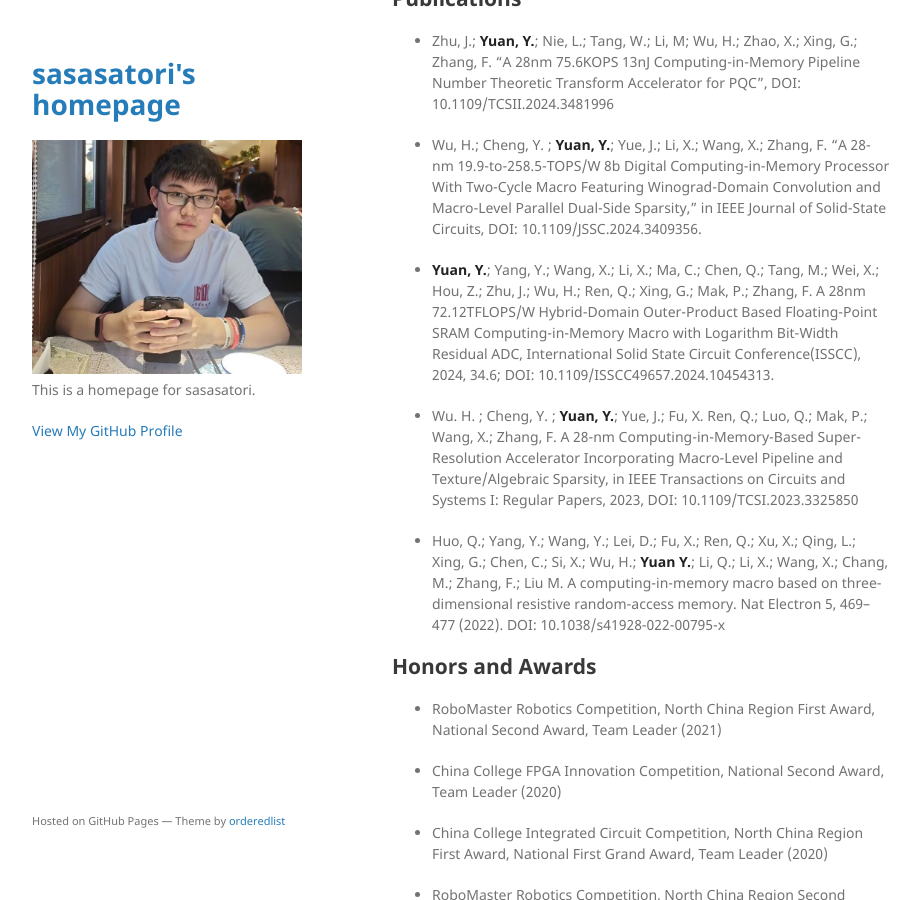
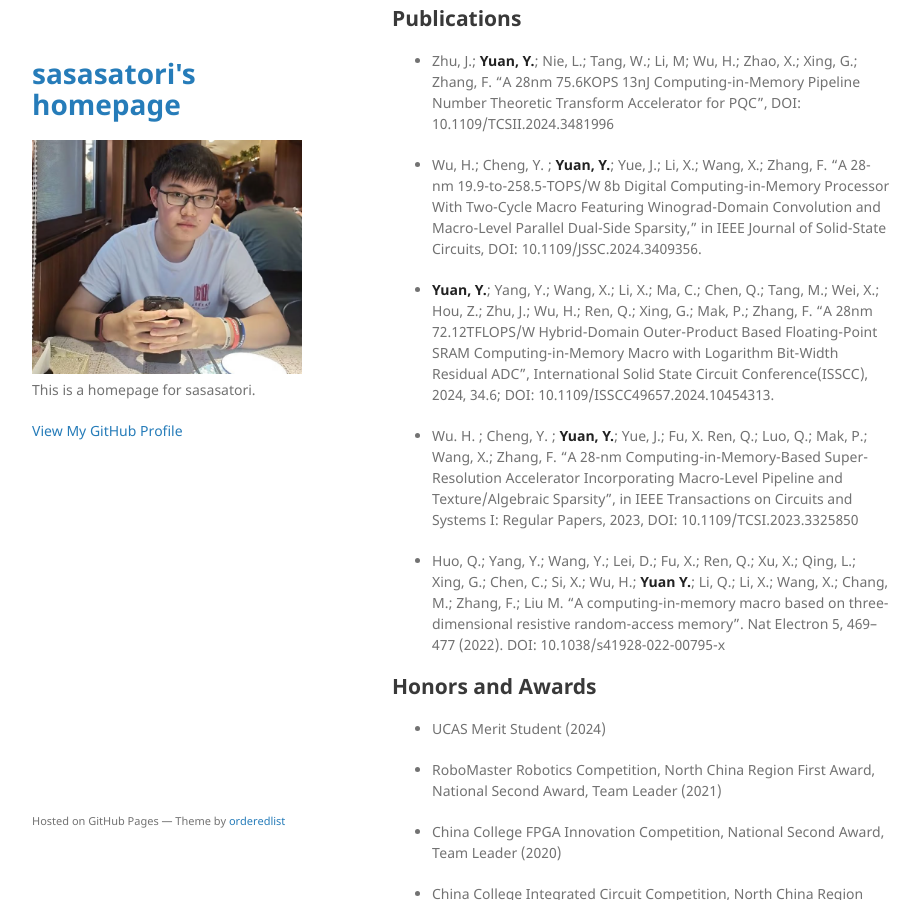
Before and after one commit to sasasatori/sasasatori.github.io, a Jekyll site: the page built from index.md, in a window 1280 px wide and 900 px high, scrolled down 468 px. Shown: the whole window, without its empty margins (178-1098 px from the left). Built offline with Jekyll 4.4.1, drawn with Linux system fonts in a browser that asks for light colours; our own code applies the rules of GitHub Pages for plain Markdown files.

Commit message:
update index.md

```diff
--- a/index.md
+++ b/index.md
@@ -5,7 +5,9 @@ Compute-In-Memory, Resistive Random Access Memory, Artificial Intelligence, Brai
 ## Education
 
 Sep. 2021 - now : **Institute of Microelectronics of the Chinese Academy of Sciences**
+
 - **Ph.D.** in Microelectronics and Solid State Electronics
+
 - Advisor: Prof. [Feng Zhang](https://ime.cas.cn/sourcedb/zw/zjrck/201706/t20170609_4810760.html)
 
 Sep. 2017 - Jun. 2021: **Beijing Institute of Technology**
@@ -17,14 +19,16 @@ Sep. 2017 - Jun. 2021: **Beijing Institute of Technology**
 
 - Wu, H.; Cheng, Y. ; **Yuan, Y.**; Yue, J.; Li, X.; Wang, X.; Zhang, F. "A 28-nm 19.9-to-258.5-TOPS/W 8b Digital Computing-in-Memory Processor With Two-Cycle Macro Featuring Winograd-Domain Convolution and Macro-Level Parallel Dual-Side Sparsity," in IEEE Journal of Solid-State Circuits, DOI: 10.1109/JSSC.2024.3409356.
 
-- **Yuan, Y.**; Yang, Y.; Wang, X.; Li, X.; Ma, C.; Chen, Q.; Tang, M.; Wei, X.; Hou, Z.; Zhu, J.; Wu, H.; Ren, Q.; Xing, G.; Mak, P.; Zhang, F. A 28nm 72.12TFLOPS/W Hybrid-Domain Outer-Product Based Floating-Point SRAM Computing-in-Memory Macro with Logarithm Bit-Width Residual ADC, International Solid State Circuit Conference(ISSCC), 2024, 34.6; DOI: 10.1109/ISSCC49657.2024.10454313.
+- **Yuan, Y.**; Yang, Y.; Wang, X.; Li, X.; Ma, C.; Chen, Q.; Tang, M.; Wei, X.; Hou, Z.; Zhu, J.; Wu, H.; Ren, Q.; Xing, G.; Mak, P.; Zhang, F. "A 28nm 72.12TFLOPS/W Hybrid-Domain Outer-Product Based Floating-Point SRAM Computing-in-Memory Macro with Logarithm Bit-Width Residual ADC", International Solid State Circuit Conference(ISSCC), 2024, 34.6; DOI: 10.1109/ISSCC49657.2024.10454313.
 
-- Wu. H. ; Cheng, Y. ; **Yuan, Y.**; Yue, J.; Fu, X. Ren, Q.; Luo, Q.; Mak, P.; Wang, X.; Zhang, F. A 28-nm Computing-in-Memory-Based Super-Resolution Accelerator Incorporating Macro-Level Pipeline and Texture/Algebraic Sparsity, in IEEE Transactions on Circuits and Systems I: Regular Papers, 2023, DOI: 10.1109/TCSI.2023.3325850
+- Wu. H. ; Cheng, Y. ; **Yuan, Y.**; Yue, J.; Fu, X. Ren, Q.; Luo, Q.; Mak, P.; Wang, X.; Zhang, F. "A 28-nm Computing-in-Memory-Based Super-Resolution Accelerator Incorporating Macro-Level Pipeline and Texture/Algebraic Sparsity", in IEEE Transactions on Circuits and Systems I: Regular Papers, 2023, DOI: 10.1109/TCSI.2023.3325850
 
-- Huo, Q.; Yang, Y.; Wang, Y.; Lei, D.; Fu, X.; Ren, Q.; Xu, X.; Qing, L.; Xing, G.; Chen, C.; Si, X.; Wu, H.; **Yuan Y.**; Li, Q.; Li, X.; Wang, X.; Chang, M.; Zhang, F.; Liu M. A computing-in-memory macro based on three-dimensional resistive random-access memory. Nat Electron 5, 469–477 (2022). DOI: 10.1038/s41928-022-00795-x
+- Huo, Q.; Yang, Y.; Wang, Y.; Lei, D.; Fu, X.; Ren, Q.; Xu, X.; Qing, L.; Xing, G.; Chen, C.; Si, X.; Wu, H.; **Yuan Y.**; Li, Q.; Li, X.; Wang, X.; Chang, M.; Zhang, F.; Liu M. "A computing-in-memory macro based on three-dimensional resistive random-access memory". Nat Electron 5, 469–477 (2022). DOI: 10.1038/s41928-022-00795-x
 
 
 ## Honors and Awards
+- UCAS Merit Student (2024)
+
 - RoboMaster Robotics Competition, North China Region First Award, National Second Award, Team Leader (2021)
 
 - China College FPGA Innovation Competition, National Second Award, Team Leader (2020)
```
